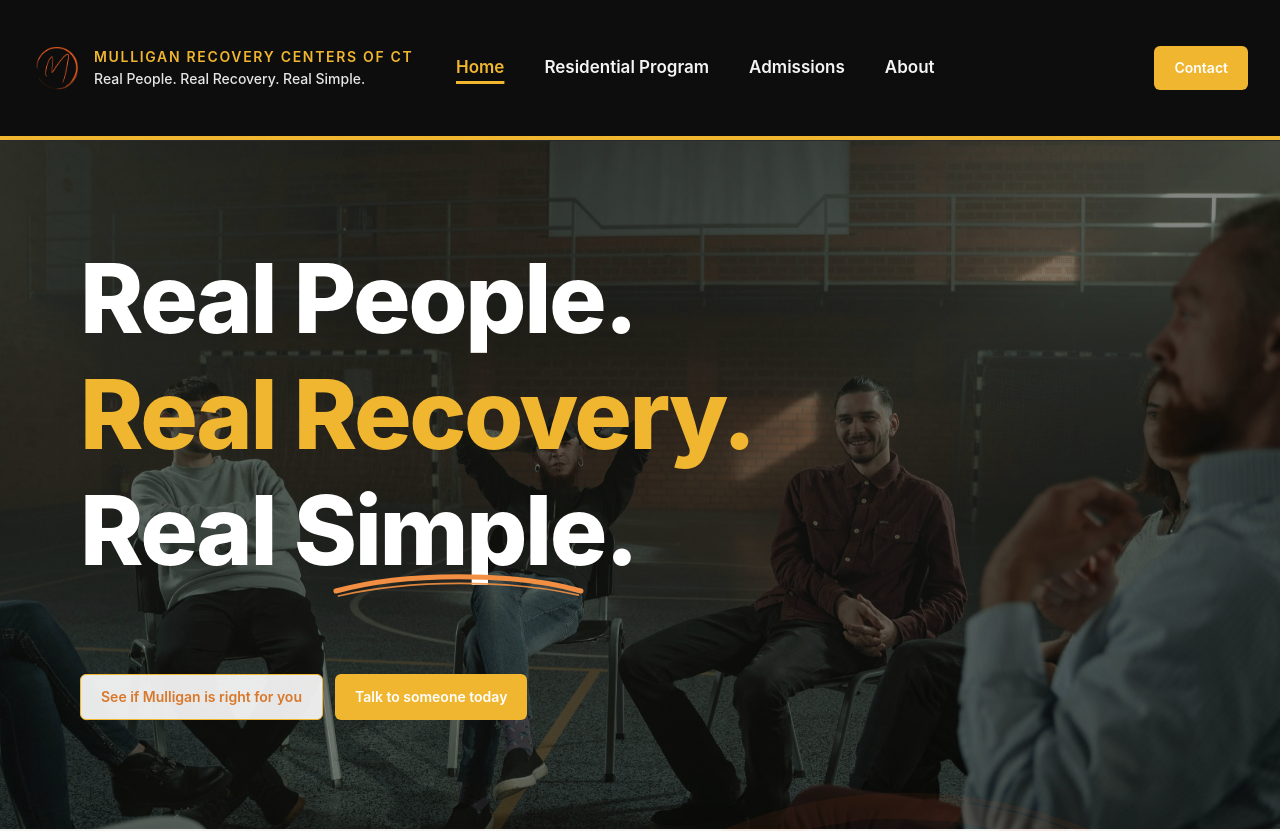
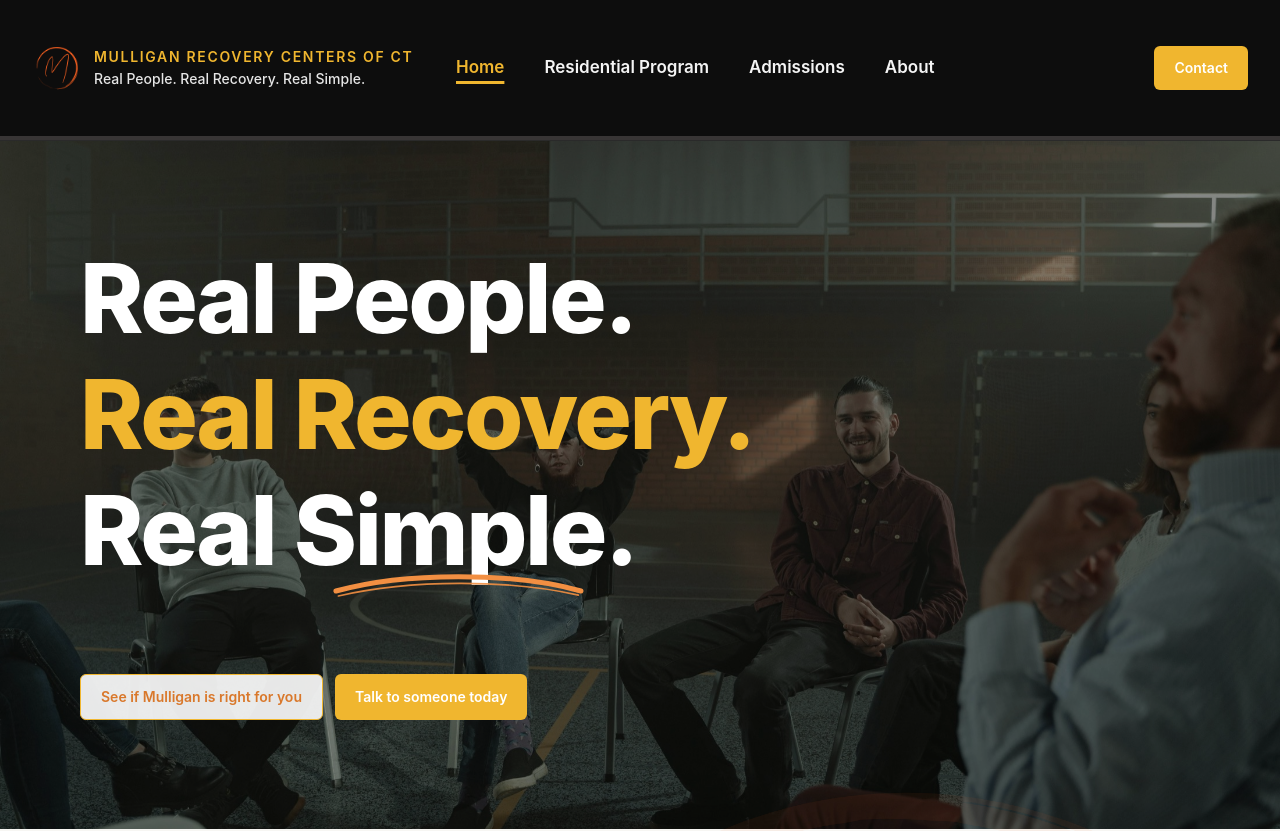
Before and after one commit to MaxMRC-CT/mulligan-recovery-ct, a Next.js app: page / in a window 1280 px wide. Shown: the top 831 px of the page. Built offline with nearby package versions, Linux system fonts and the light colour scheme.

Commit message:
Update site-header.tsx

```diff
--- a/components/site-header.tsx
+++ b/components/site-header.tsx
@@ -198,7 +198,7 @@
           </nav>
         ) : null}
       </div>
-      <div className="h-1 w-full bg-primary" />
+      <div className="h-1 w-full bg-[#383535]" />
     </header>
   );
 }
```
